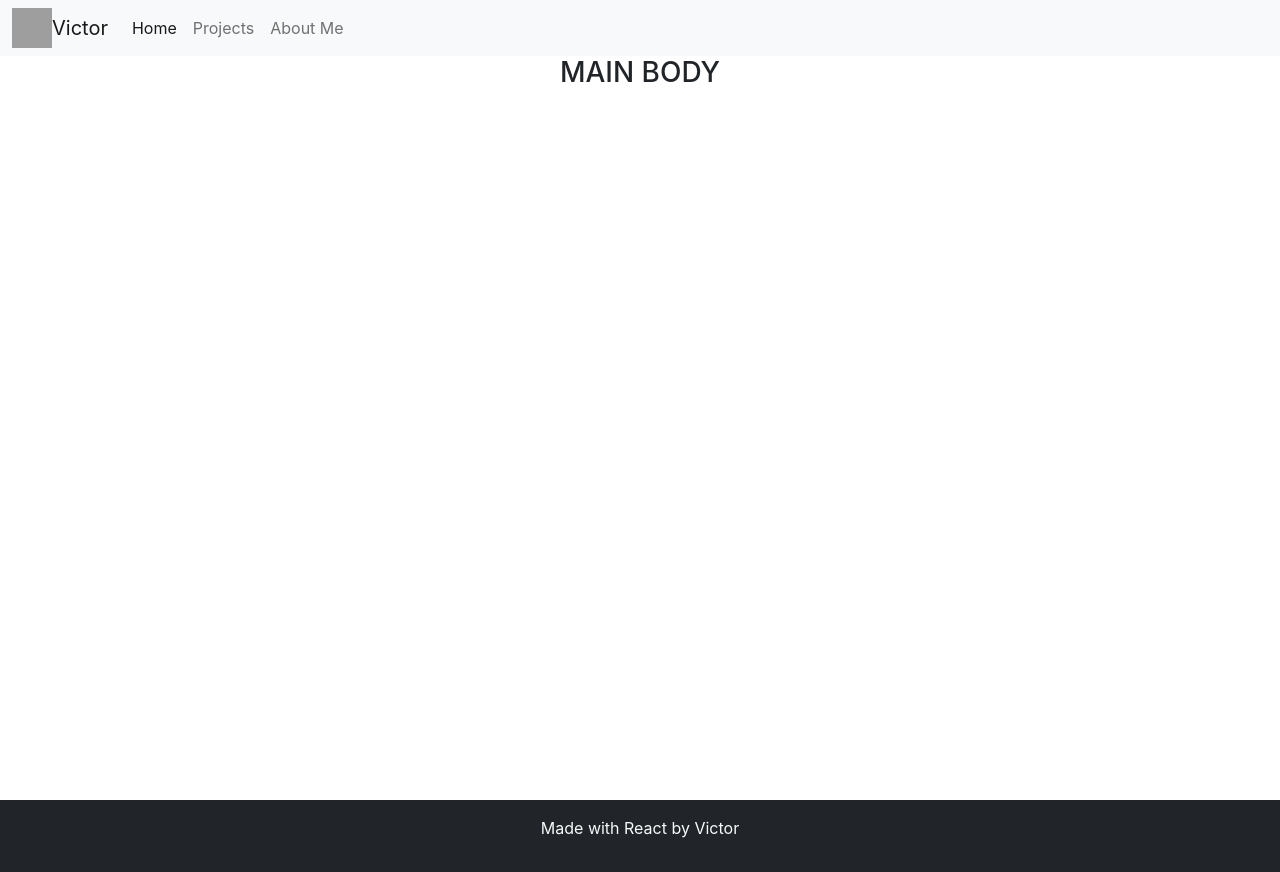
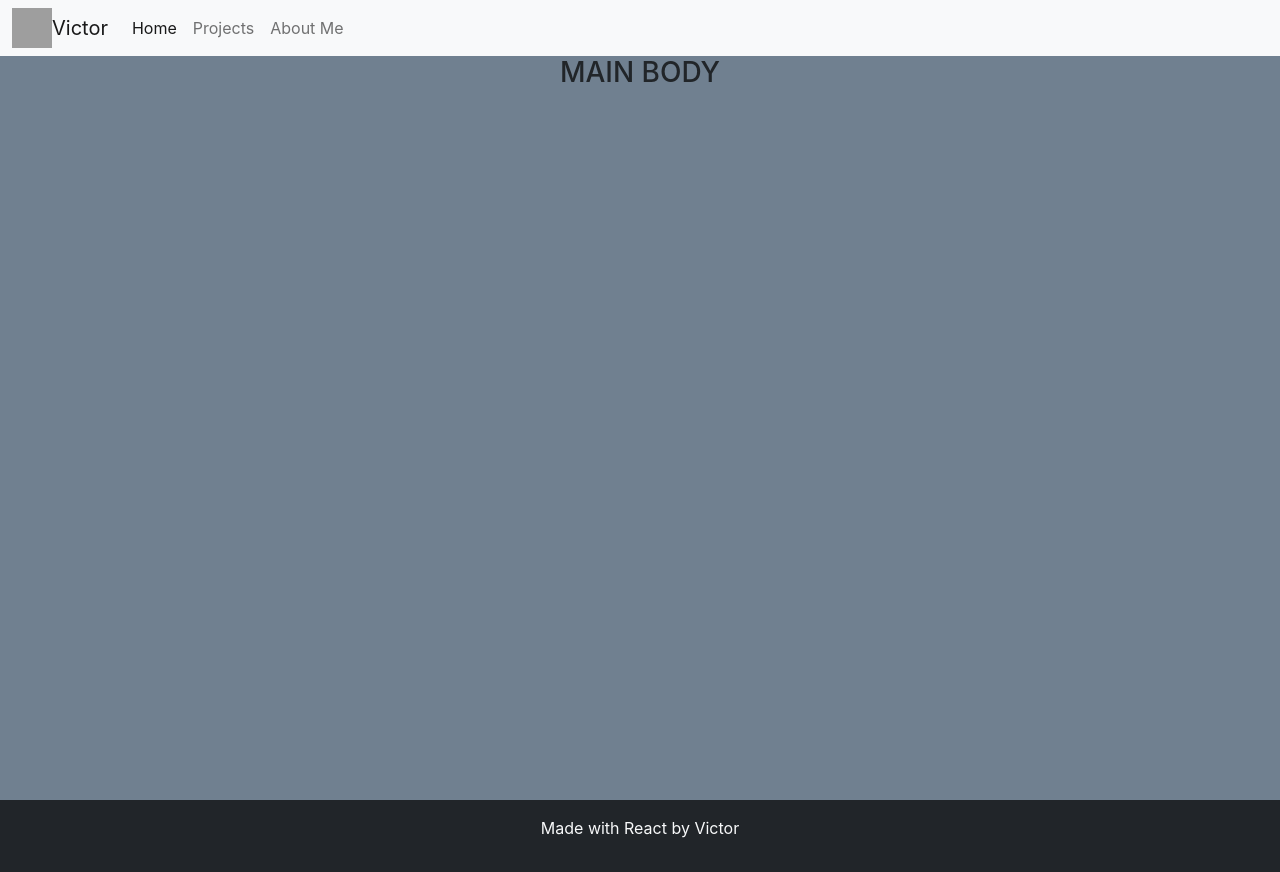
Before and after one commit to AtarioPZ/Web-Portf, a React (Create React App) app: page / in a window 1280 px wide. Built offline with nearby package versions, Linux system fonts and the light colour scheme; grey boxes are pictures that could not be loaded.

Commit message:
deployed

```diff
--- a/src/App.css
+++ b/src/App.css
@@ -1,5 +1,9 @@
 .App {
   text-align: center;
+}
+
+body{
+  background-color: slategray;
 }
 
 .App-logo {
```
